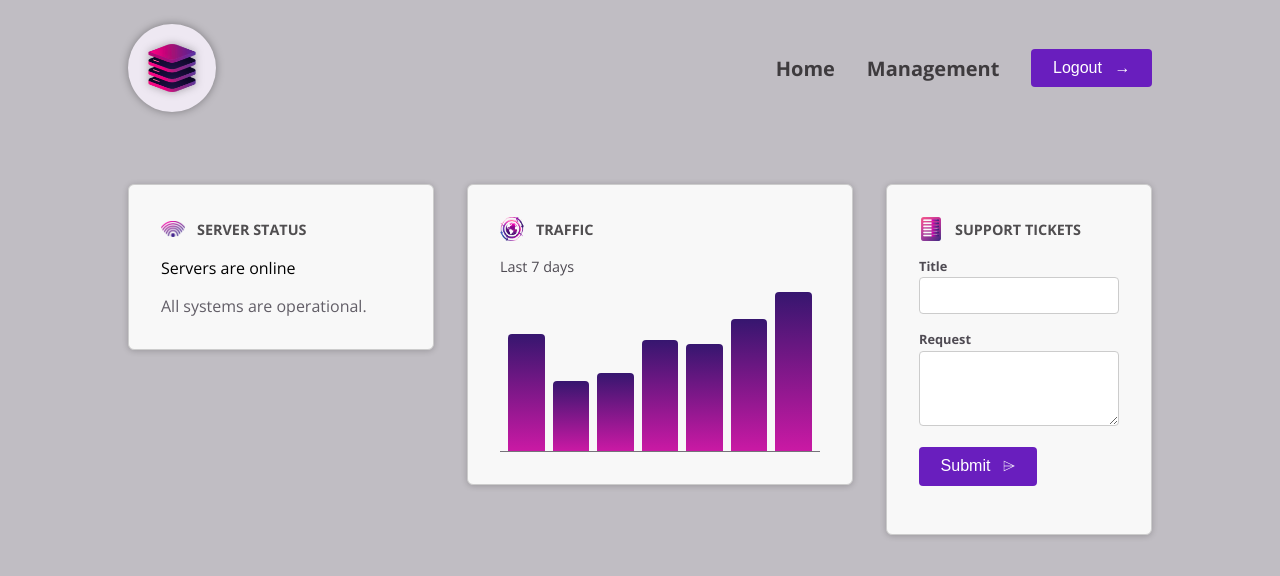
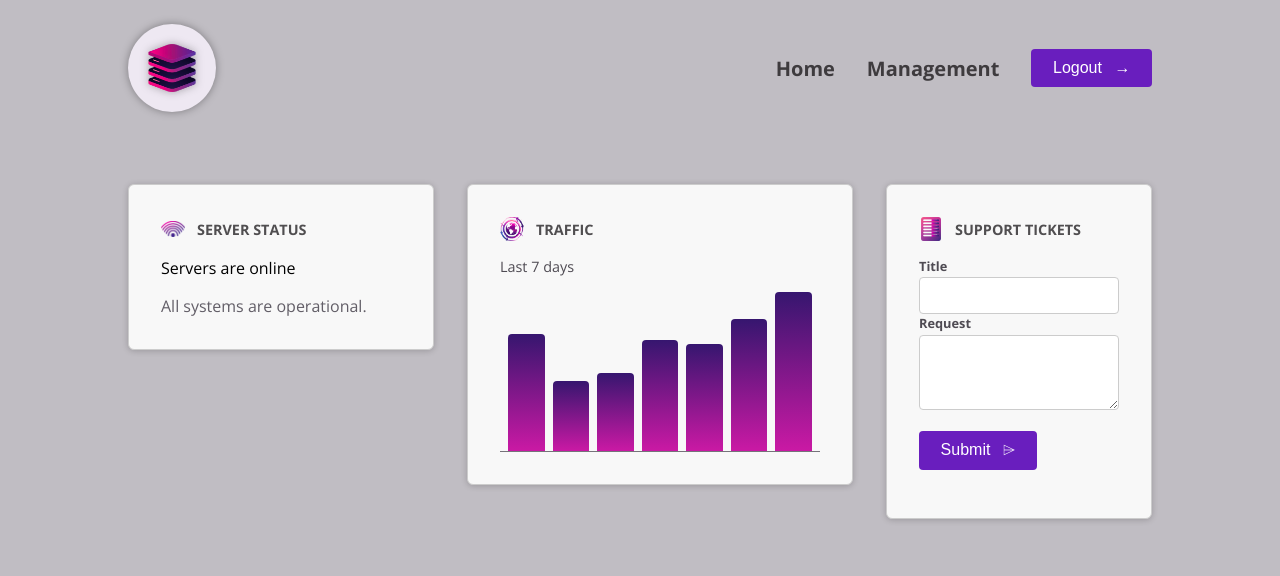
Before and after one commit to FerozShaik96/01-starting-project, an Angular app: page / in a window 1280 px wide. Shown: the top 576 px of the page. Built offline with nearby package versions, Linux system fonts and the light colour scheme.

Commit message:
Adding attributes and properties to the Host-element from inside component

```diff
--- a/src/app/shared/control/control.component.html
+++ b/src/app/shared/control/control.component.html
@@ -1,4 +1,2 @@
-<p class="control">
-  <label>{{ label() }}</label>
-  <ng-content select="input,textarea"></ng-content>
-</p>
+<label>{{ label() }}</label>
+<ng-content select="input,textarea"></ng-content>
--- a/src/app/shared/control/control.component.ts
+++ b/src/app/shared/control/control.component.ts
@@ -7,6 +7,9 @@ import { Component, input, viewChild, ViewEncapsulation } from '@angular/core';
   templateUrl: './control.component.html',
   styleUrl: './control.component.css',
   encapsulation: ViewEncapsulation.None,
+  host: {
+    class: 'control',
+  },
 })
 export class ControlComponent {
   label = input.required<string>();
```
